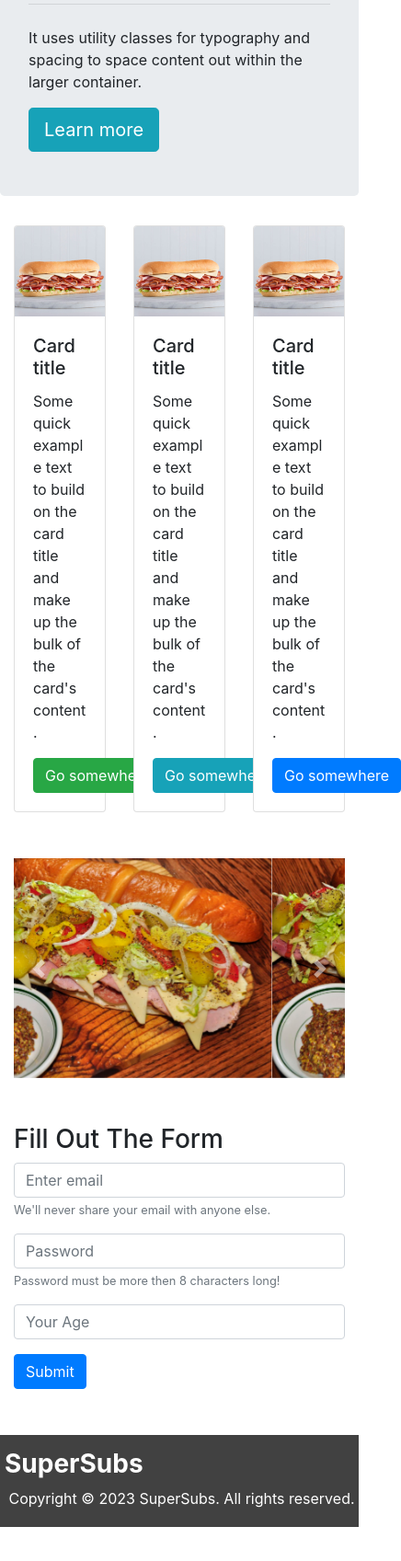
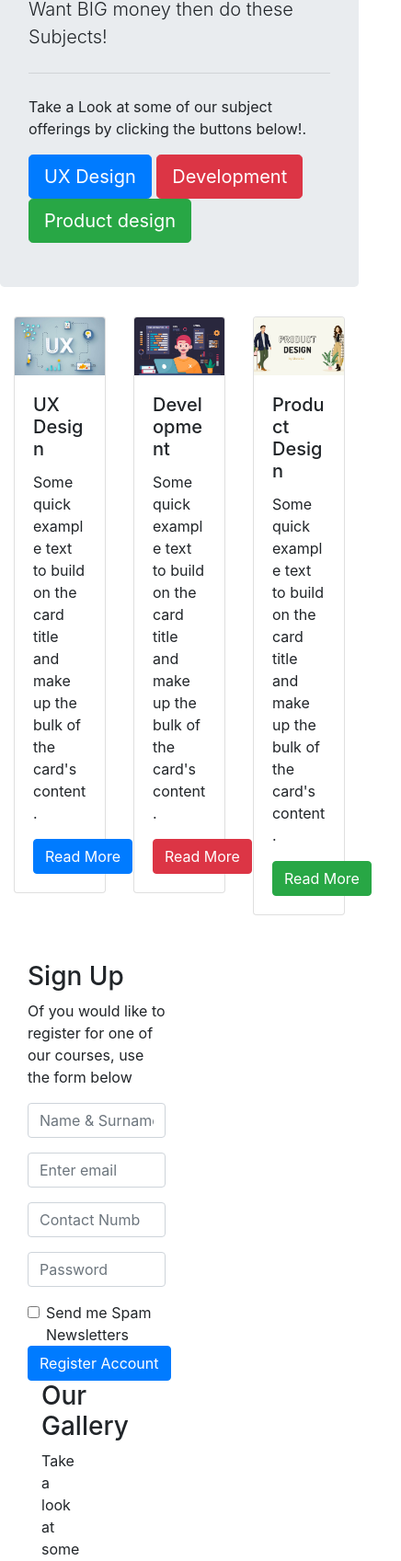
Before and after one commit to ZanderBez/BootStrap-, a plain HTML site: page index.html in a window 390 px wide. Shown: the part 303-2000 px from the top of the page at 92% size, 436 px wide, since content can reach past the window. Before the commit the page ends 1963 px from the top, so only its background shows below. Drawn offline with nearby package versions, Linux system fonts and the light colour scheme.

Commit message:
made changes

```diff
--- a/css/main.css
+++ b/css/main.css
@@ -1,3 +1,6 @@
+body{
+    width: 100%;
+}
 footer{
     width: 100%;
     height: 100px;
@@ -8,7 +11,7 @@ footer{
     background-color: rgb(65, 65, 65);
 }
 
-footer p{
+footer h3{
     text-align: center;
     padding: auto;
 }
--- a/index.html
+++ b/index.html
@@ -17,7 +17,7 @@
   </head>
   <body>
     <nav class="navbar navbar-expand-lg navbar-dark bg-dark">
-        <a class="navbar-brand" href="#">SuperSubs</a>
+        <a class="navbar-brand" href="#">ClosedDoor University</a>
         <button class="navbar-toggler" type="button" data-toggle="collapse" data-target="#navbarSupportedContent" aria-controls="navbarSupportedContent" aria-expanded="false" aria-label="Toggle navigation">
           <span class="navbar-toggler-icon"></span>
         </button>
@@ -28,16 +28,28 @@
               <a class="nav-link" href="#">Home <span class="sr-only">(current)</span></a>
             </li>
               <li class="nav-item">
-                <a class="nav-link" href="build.html">Build a Sub</a>
+                <a class="nav-link" href="build.html">Prospectus</a>
               </li>
             </li>
             <li class="nav-item">
-                <a class="nav-link" href="checkOut.html">Check Out Page</a>
+                <a class="nav-link" href="checkOut.html">Academic Calender</a>
+              </li>
+              <li class="nav-item dropdown">
+                <a class="nav-link dropdown-toggle" href="#" id="navbarDropdown" role="button" data-toggle="dropdown" aria-haspopup="true" aria-expanded="false">
+                  Dropdown
+                </a>
+                <div class="dropdown-menu" aria-labelledby="navbarDropdown">
+                  <a class="dropdown-item" href="#">UX Design</a>
+                  <a class="dropdown-item" href="#">Development</a>
+                  <a class="dropdown-item" href="#">Product Design</a>
+                  <div class="dropdown-divider"></div>
+                  <a class="dropdown-item" href="#">Creative Computing</a>
+                </div>
               </li>
           </ul>
           <form class="form-inline my-2 my-lg-0">
             <input class="form-control mr-sm-2" type="search" placeholder="Search" aria-label="Search">
-            <button class="btn btn-outline-primary my-2 my-sm-0" type="submit">Search</button>
+            <button class="btn btn-outline-success my-2 my-sm-0" type="submit">Search</button>
           </form>
 
         </div>
@@ -45,12 +57,14 @@
 
       <div class="jumbotron">
         <div class="container">
-            <h1 class="display-4">Hello, world!</h1>
-            <p class="lead">This is a simple hero unit, a simple jumbotron-style component for calling extra attention to featured content or information.</p>
+            <h1 class="display-4">Your Future, From the Past!</h1>
+            <p class="lead">Want BIG money then do these Subjects!</p>
             <hr class="my-4">
-            <p>It uses utility classes for typography and spacing to space content out within the larger container.</p>
+            <p>Take a Look at some of our subject offerings by clicking the buttons below!.</p>
             <p class="lead">
-              <a class="btn btn-info btn-lg" href="#" role="button">Learn more</a>
+              <a class="btn btn-primary btn-lg" href="#" role="button">UX Design</a>
+              <a class="btn btn-danger btn-lg" href="#" role="button">Development</a>
+              <a class="btn btn-success btn-lg" href="#" role="button">Product design</a>
             </p>
           </div>
         </div>
@@ -59,48 +73,75 @@
             <div class="row">
                 <div class="col-4">
                     <div class="card" style="width: 100%;">
-                        <img class="card-img-top" src="assets/2018_sub-sandwich_20813_600x600.jpg" alt="Card image cap">
+                        <img class="card-img-top" src="assets/subjects-01.jpg" alt="Card image cap">
                         <div class="card-body">
-                          <h5 class="card-title">Card title</h5>
+                          <h5 class="card-title">UX Design</h5>
                           <p class="card-text">Some quick example text to build on the card title and make up the bulk of the card's content.</p>
-                          <button type="button" class="btn btn-success">Go somewhere</button>
+                          <button type="button" class="btn btn-primary">Read More</button>
                         </div>
                       </div>
                 </div>
 
                 <div class="col-4">
                     <div class="card" style="width: 100%;">
-                        <img class="card-img-top" src="assets/2018_sub-sandwich_20813_600x600.jpg" alt="Card image cap">
+                        <img class="card-img-top" src="assets/subjects-03.jpg" alt="Card image cap">
                         <div class="card-body">
-                          <h5 class="card-title">Card title</h5>
+                          <h5 class="card-title">Development</h5>
                           <p class="card-text">Some quick example text to build on the card title and make up the bulk of the card's content.</p>
-                          <button type="button" class="btn btn-info">Go somewhere</button>
+                          <button type="button" class="btn btn-danger">Read More</button>
                         </div>
                     </div>
                 </div>
 
                 <div class="col-4">
                     <div class="card" style="width: 100%;">
-                        <img class="card-img-top" src="assets/2018_sub-sandwich_20813_600x600.jpg" alt="Card image cap">
+                        <img class="card-img-top" src="assets/subjects-02.jpg" alt="Card image cap">
                         <div class="card-body">
-                          <h5 class="card-title">Card title</h5>
+                          <h5 class="card-title">Product Design</h5>
                           <p class="card-text">Some quick example text to build on the card title and make up the bulk of the card's content.</p>
-                          <a href="#" class="btn btn-primary">Go somewhere</a>
+                          <a href="#" class="btn btn-success">Read More</a>
                         </div>
                     </div>
                 </div>
             </div>
 
-            <div id="carouselExampleControls" class="carousel slide" style="margin-top: 50px;" data-ride="carousel">
+            <div class="col-6">
+              <form style="margin-top: 50px;">
+                <h3>Sign Up</h3>
+                <p>Of you would like to register for one of our courses, use the form below</p>
+                <div class="form-group">
+                  <input type="email" class="form-control" id="exampleInputName&Surname" placeholder="Name & Surname">
+                </div>
+                <div class="form-group">
+                  <input type="email" class="form-control" id="exampleInputEmail1" placeholder="Enter email">
+                </div>
+                <div class="form-group">
+                  <input type="number" class="form-control" id="exampleInputEmail1" placeholder="Contact Number">
+                </div>
+                <div class="form-group">
+                  <input type="password" class="form-control" id="exampleInputPassword1" placeholder="Password">
+                </div>
+                <div class="form-check">
+                  <input class="form-check-input" type="checkbox" value="" id="defaultCheck1">
+                  <label class="form-check-label" for="defaultCheck1">
+                    Send me Spam Newsletters
+                  </label>
+                </div>
+                <button type="submit" class="btn btn-primary">Register Account</button>
+              </form>
+            <div class="col-6">
+              <h3>Our Gallery</h3>
+              <p>Take a look at some of our cool shit!</p>
+              <div id="carouselExampleControls" class="carousel slide" style="margin-top: 50px;" data-ride="carousel">
                 <div class="carousel-inner">
                   <div class="carousel-item active">
-                    <img class="d-block w-100" src="assets/Submarine_sandwich_with_toppings_and_dijon_mustard.jpg" alt="First slide">
+                    <img class="d-block w-100" src="assets/one.jpg" alt="First slide">
                   </div>
                   <div class="carousel-item">
-                    <img class="d-block w-100" src="assets/Submarine_sandwich_with_toppings_and_dijon_mustard.jpg" alt="Second slide">
+                    <img class="d-block w-100" src="assets/two.jpg" alt="Second slide">
                   </div>
                   <div class="carousel-item">
-                    <img class="d-block w-100" src="assets/Submarine_sandwich_with_toppings_and_dijon_mustard.jpg" alt="Third slide">
+                    <img class="d-block w-100" src="assets/three.jpg" alt="Third slide">
                   </div>
                 </div>
                 <a class="carousel-control-prev" href="#carouselExampleControls" role="button" data-slide="prev">
@@ -112,34 +153,13 @@
                   <span class="sr-only">Next</span>
                 </a>
               </div>
-
-              <form style="margin-top: 50px;">
-                <h3>Fill Out The Form</h3>
-                <div class="form-group">
-                  <input type="email" class="form-control" id="exampleInputEmail1" aria-describedby="emailHelp" placeholder="Enter email">
-                  <small id="emailHelp" class="form-text text-muted">We'll never share your email with anyone else.</small>
-                </div>
-                <div class="form-group">
-                  <input type="password" class="form-control" id="exampleInputPassword1" placeholder="Password">
-                  <small id="emailHelp" class="form-text text-muted">Password must be more then 8 characters long!</small>
-                </div>
-
-                <div class="form-group">
-                    <input type="number" class="form-control" id="exampleInputAge1" placeholder="Your Age">
-                  </div>
-
-                <button type="submit" class="btn btn-primary">Submit</button>
-              </form>
+            </div>
+            </div>
 
         </div>
 
         <footer>
-            <h3><strong>SuperSubs</strong></h3>
-            <p>Copyright © 2023 SuperSubs. All rights reserved.</p>
-            <div class="media-button"></div>
-            <div class="media-button2"></div>
-            <div class="media-button3"></div>
-            <div class="media-button4"></div>
+            <h3><strong>Footer</strong></h3>
         </footer>
        </body>
 </html>
```
Also changed, not shown: assets/2018_sub-sandwich_20813_600x600.jpg (deleted), assets/Submarine_sandwich_with_toppings_and_dijon_mustard.jpg (deleted), assets/one.jpg (added), assets/subjects-01.jpg (added), assets/subjects-02.jpg (added), assets/subjects-03.jpg (added), assets/subway-footlong-roast-turkey-sub_0.jpg (deleted), assets/three.jpg (added), assets/two.jpg (added).
